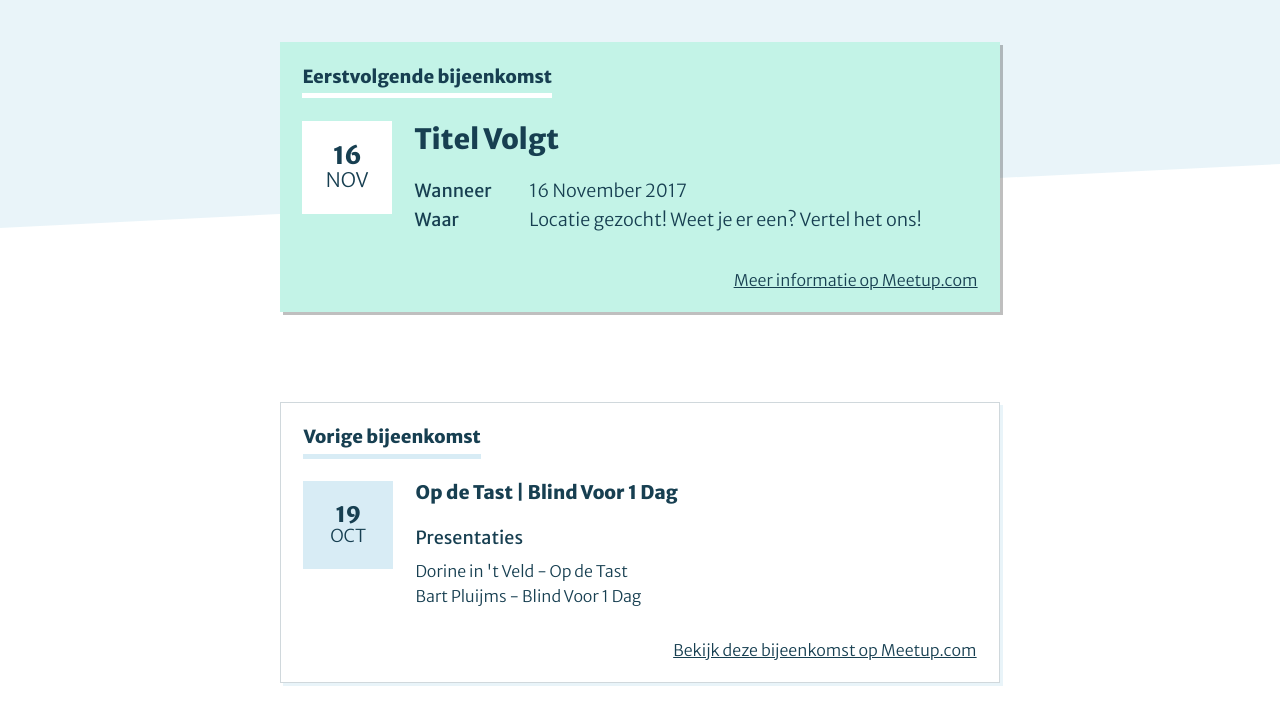
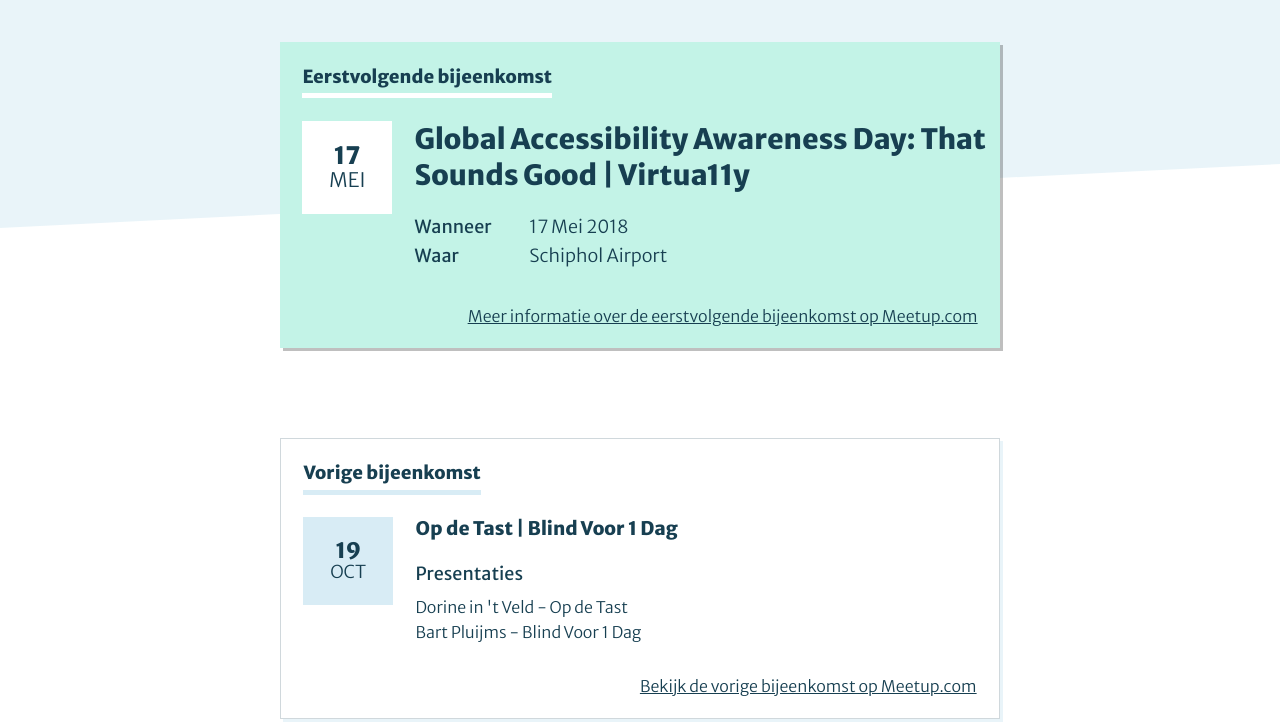
Before and after one commit to jkva/idea11y-website, a plain HTML site: page index.html in a window 1280 px wide. Shown: the part 92-816 px from the top of the page. Drawn offline with Linux system fonts and the light colour scheme.

Commit message:
Update with May 2018 meetup

```diff
--- a/index.html
+++ b/index.html
@@ -30,22 +30,22 @@
 
         <div>
             <h3>
-                Titel Volgt
+                Global Accessibility Awareness Day: That Sounds Good | Virtua11y
             </h3>
 
             <dl>
                 <dd>Wanneer</dd>
-                <dt>16 November 2017</dt>
+                <dt>17 Mei 2018</dt>
                 <dd>Waar</dd>
-                <dt>Locatie gezocht! Weet je er een? Vertel het ons!</dt>
+                <dt>Schiphol Airport</dt>
             </dl>
 
-            <span>16 Nov</span>
+            <span>17 Mei</span>
         </div>
 
         <!--button>Meld je aan</button-->
 
-        <a href="https://www.meetup.com/preview/Inclusive-Design-Accessibility/events/239750328">Meer informatie op Meetup.com</a>
+        <a href="https://www.meetup.com/Inclusive-Design-Accessibility/events/249899081/">Meer informatie over de eerstvolgende bijeenkomst op Meetup.com</a>
     </section>
 
     <section class="meetup">
@@ -63,7 +63,7 @@
             <span>19 Oct</span>
         </div>
 
-        <a href="https://www.meetup.com/Inclusive-Design-Accessibility/events/239750534/">Bekijk deze bijeenkomst op Meetup.com</a>
+        <a href="https://www.meetup.com/Inclusive-Design-Accessibility/events/239750534/">Bekijk de vorige bijeenkomst op Meetup.com</a>
     </section>
 
     <div class="background-blue">
@@ -109,6 +109,7 @@
         <h2>Eerdere bijeenkomsten</h2>
 
         <ol>
+
             <li>
                 <h3>
                     <a href="https://www.meetup.com/Inclusive-Design-Accessibility/events/239750534/">Op De Tast | Blind Voor 1 Dag</a>
```
